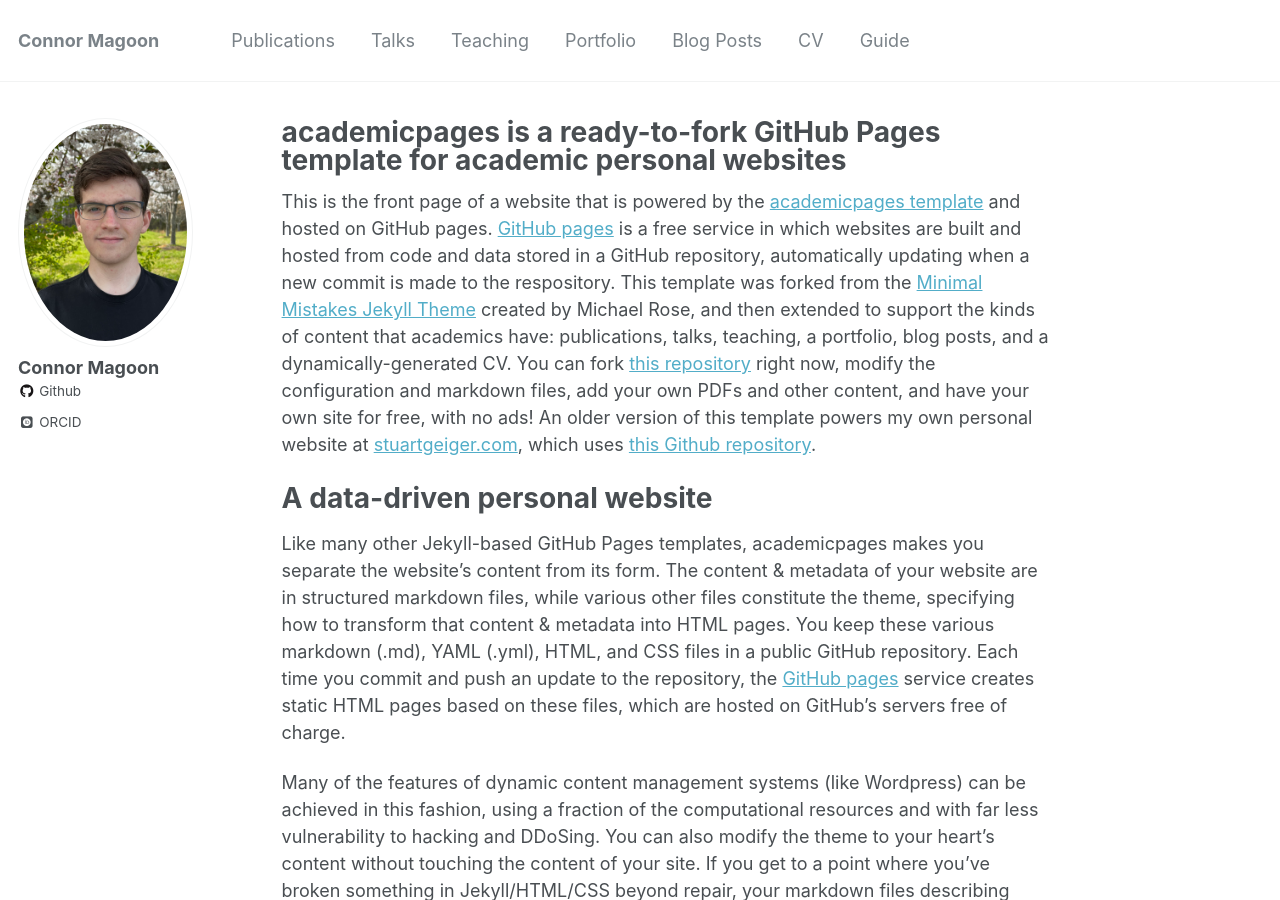
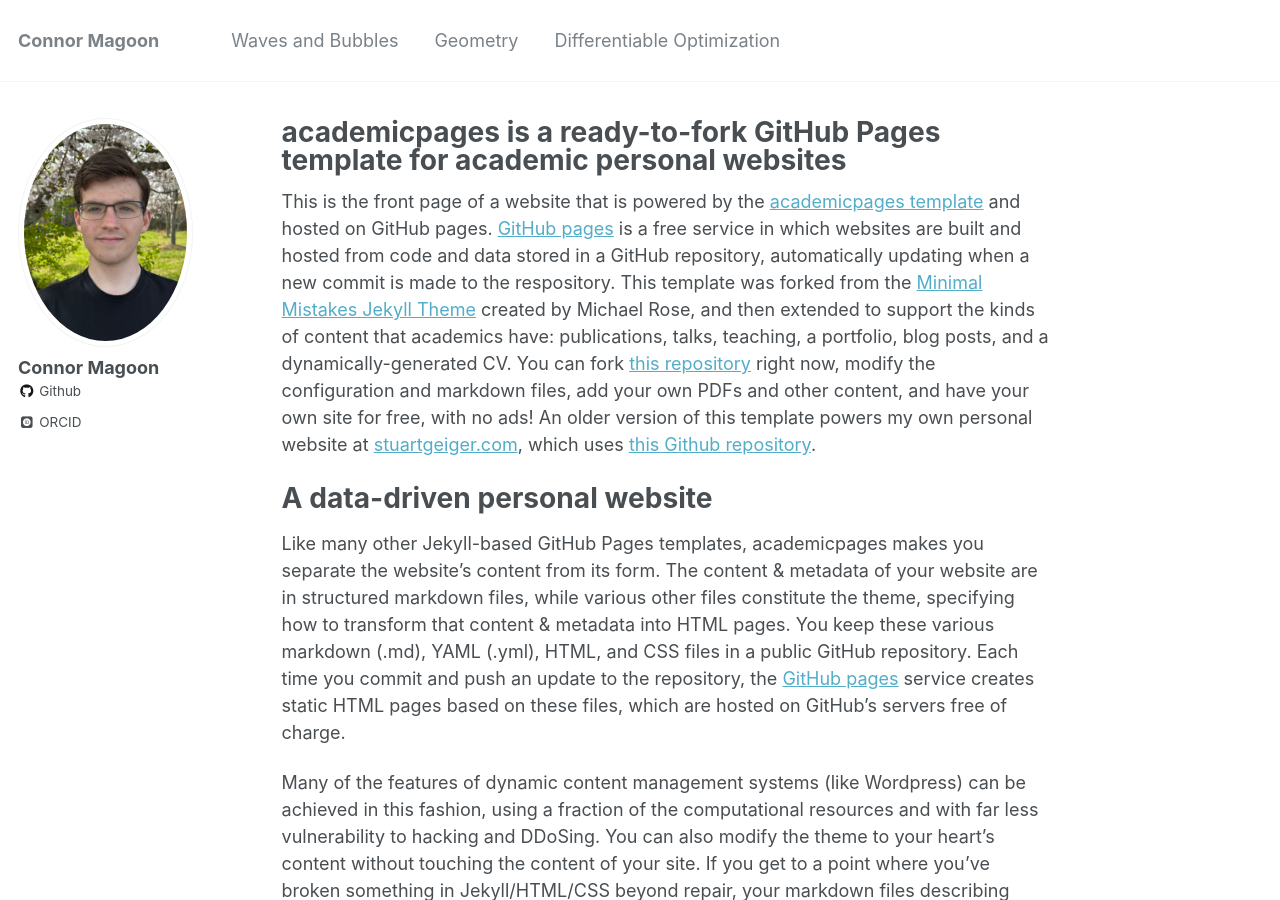
Before and after one commit to cwmagoon/cwmagoon.github.io, a Jekyll site: the page built from _pages/about.md, in a window 1280 px wide and 900 px high. Built offline with Jekyll 4.4.1, drawn with Linux system fonts in a browser that asks for light colours; some web fonts are replaced.

Commit message:
Update navigation.yml

```diff
--- a/_data/navigation.yml
+++ b/_data/navigation.yml
@@ -1,22 +1,10 @@
 # main links links
 main:
-  - title: "Publications"
-    url: /publications/
+  - title: "Waves and Bubbles"
+    url: /waves-and-bubbles/
 
-  - title: "Talks"
-    url: /talks/
+  - title: "Geometry"
+    url: /geometry/
 
-  - title: "Teaching"
-    url: /teaching/
-
-  - title: "Portfolio"
-    url: /portfolio/
-
-  - title: "Blog Posts"
-    url: /year-archive/
-
-  - title: "CV"
-    url: /cv/
-
-  - title: "Guide"
-    url: /markdown/
+  - title: "Differentiable Optimization"
+    url: /differentiable-optimization/
```
